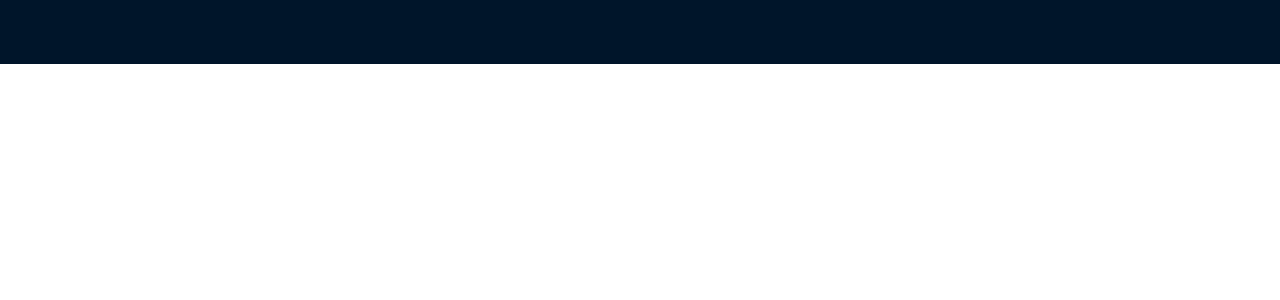
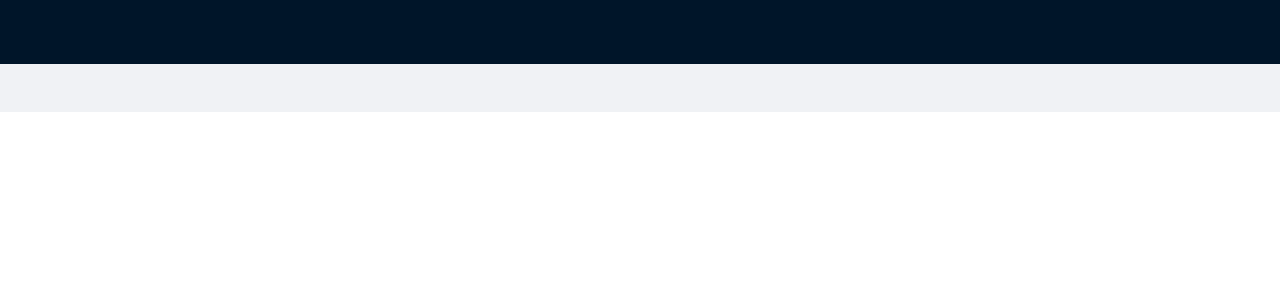
Before and after one commit to Lequeston/best-hack-web-2021, a React app in the folder client/: page / in a window 1280 px wide. Shown: the top 300 px of the page. Built offline with nearby package versions, Linux system fonts and the light colour scheme.

Commit message:
feat: 🎸 Added 'Footer' component

```diff
--- /dev/null
+++ b/client/src/components/Footer/Footer.tsx
@@ -0,0 +1,12 @@
+import React from 'react';
+import { Layout as AntLayout } from 'antd';
+
+import './Footer.scss';
+
+const AntFooter = AntLayout.Footer;
+
+const Footer: React.FC = () => {
+  return <AntFooter></AntFooter>;
+};
+
+export default Footer;
--- /dev/null
+++ b/client/src/components/Footer/index.js
@@ -0,0 +1,2 @@
+import Footer from './Footer';
+export default Footer;
--- a/client/src/views/Home/Home.tsx
+++ b/client/src/views/Home/Home.tsx
@@ -3,13 +3,16 @@
 
 import Header from '@/components/Header';
 import Content from '@/components/Content';
+import Footer from '@/components/Footer';
 
 import './Home.scss';
+
 const Home: React.FC = () => {
   return (
     <AntLayout>
       <Header />
       <Content />
+      <Footer />
     </AntLayout>
   );
 };
```
Also changed, not shown: client/src/components/Footer/Footer.scss (added).
